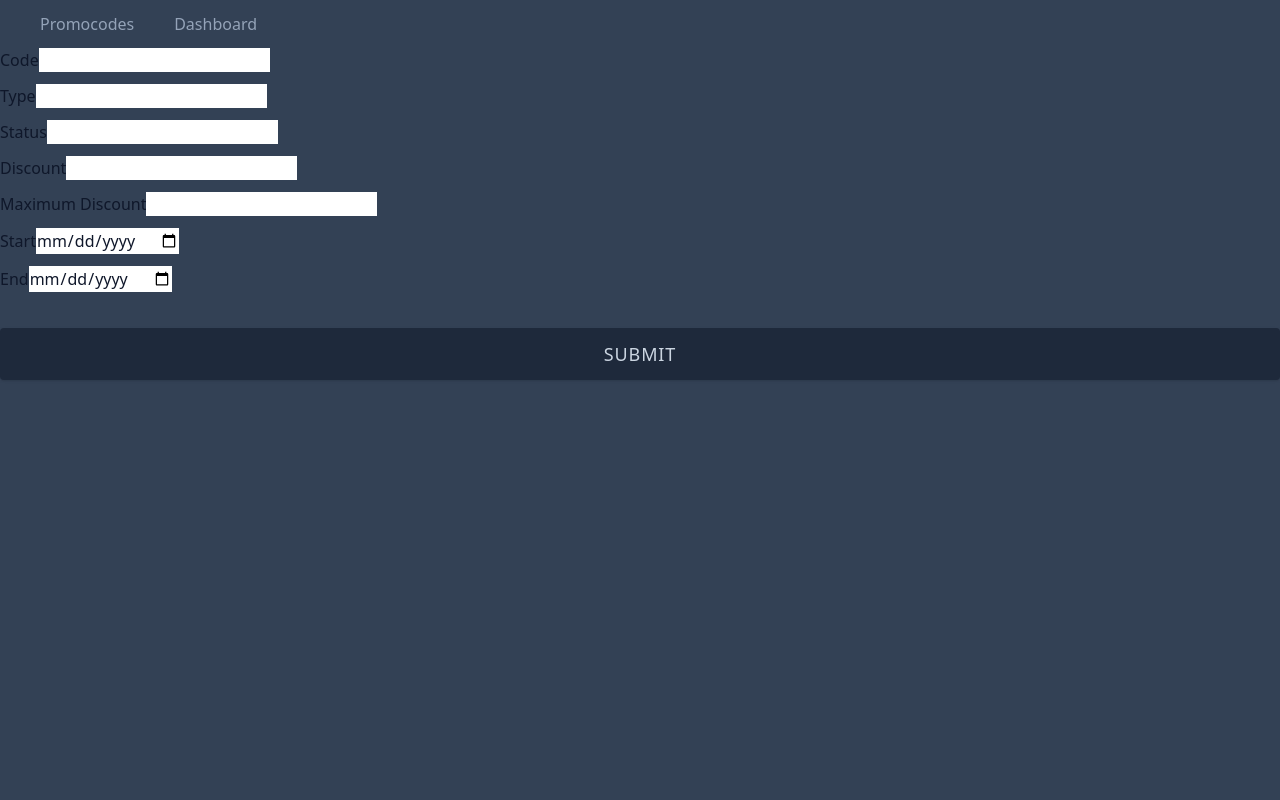
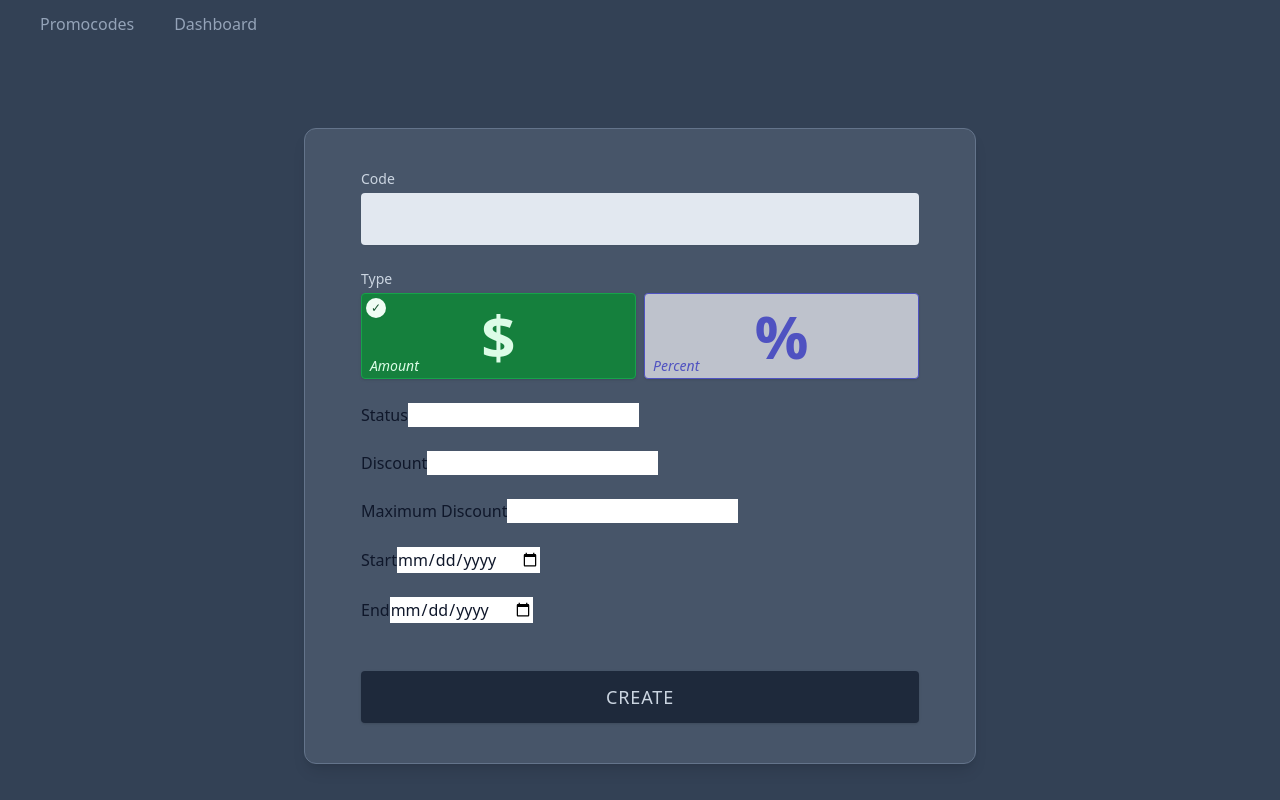
Before and after one commit to daniel-black/promocha, a Next.js app: page /promocodes/new in a window 1280 px wide. Built offline with nearby package versions, Linux system fonts and the light colour scheme.

Commit message:
progress on new promocode form

```diff
--- a/src/app/(tool)/promocodes/new/new-promocode-form.tsx
+++ b/src/app/(tool)/promocodes/new/new-promocode-form.tsx
@@ -1,64 +1,95 @@
 'use client';
 
-import { NewPromocodeFormSchema, NewPromocodeFormSchemaType } from "@/lib/schemas";
-import { zodResolver } from "@hookform/resolvers/zod";
-import { SubmitHandler, useForm } from "react-hook-form";
+import { useState } from "react";
+
+const promocodeTypes = ["amount", "percent"] as const;
+type PromocodeType = typeof promocodeTypes[number];
 
 export default function NewPromocodeForm() {
-  const {
-    register,
-    handleSubmit,
-    formState: { errors, isSubmitting, isSubmitted }
-  } = useForm<NewPromocodeFormSchemaType>({
-    resolver: zodResolver(NewPromocodeFormSchema)
-  });
+  const [code, setCode] = useState<string>('');
+  const [type, setType] = useState<PromocodeType>('amount');
+  const [discount, setDiscount] = useState<number>(5);
+  const [maxDiscount, setMaxDiscount] = useState<number | null>(null);
+  const [start, setStart] = useState<string | null>(null);
+  const [end, setEnd] = useState<string | null>(null);
 
-  const onSubmit: SubmitHandler<NewPromocodeFormSchemaType> = async (data) => {
-    console.log('hii')
-    const parsedData = NewPromocodeFormSchema.parse(data);
-    console.log(parsedData)
-  };
+  console.log(type)
 
   return (
-    <div>
-      <form onSubmit={handleSubmit(onSubmit)} className="space-y-3 text-slate-900">
-        <div>
-          <label>Code</label>
-          <input type="text" {...register('code')} />
+    <section className="px-6 sm:px-14 py-10 mt-20 space-y-8 bg-slate-600 shadow-lg rounded-xl mx-2 w-full max-w-2xl border border-slate-500">
+      <form className="space-y-6 text-slate-900">
+        <div className="space-y-1">
+          <label className="block text-sm text-slate-300">Code</label>
+          <input
+            value={code}
+            onChange={e => setCode(e.target.value.toUpperCase())}
+            type="text"
+            className="w-full rounded p-3 outline-none bg-slate-200 shadow-sm hover:bg-slate-100 focus:bg-slate-50 focus:ring focus:ring-slate-400 focus:ring-inset focus:ring-offset-1 text-slate-900 text-lg transition-all duration-75"
+          />
         </div>
-        <div>
-          <label>Type</label>
-          <input type="text" {...register('type')} />
+
+        <div className="space-y-1">
+          <label className="block text-sm text-slate-300">Type</label>
+          <div className="flex space-x-2">
+            <button
+              onClick={e => {
+                e.preventDefault();
+                setType('amount');
+              }}
+              className={`${type === 'amount' ? 'bg-green-700 text-green-100' : 'bg-green-50 text-green-500 brightness-[80%] hover:brightness-100'} disabled:cursor-auto  block relative w-full rounded cursor-pointer shadow border border-green-600 transition-all duration-100`}
+              disabled={type === 'amount'}
+            >
+              <span className="absolute bottom-0.5 left-2 text-sm italic">Amount</span>
+              <span className={`${type === 'amount' ? 'opacity-100' : 'opacity-0'} shadow-sm text-xs h-5 w-5 rounded-full bg-green-50 text-green-900 flex justify-center items-center absolute top-1 left-1 transition-all duration-100`}>✓</span>
+              <p className="text-6xl py-3 font-bold text-center">$</p>
+            </button>
+
+            <button
+              onClick={e => {
+                e.preventDefault();
+                setType('percent');
+              }}
+              className={`${type === 'percent' ? 'bg-indigo-600 text-indigo-100' : 'bg-indigo-50 text-indigo-500 brightness-[80%] hover:brightness-100'} disabled:cursor-auto block relative w-full rounded cursor-pointer shadow border border-indigo-500 transition-all duration-100`}
+              disabled={type === 'percent'}
+            >
+              <span className="absolute bottom-0.5 left-2 text-sm italic">Percent</span>
+              <span className={`${type === 'percent' ? 'opacity-100' : 'opacity-0'} shadow-sm text-xs h-5 w-5 rounded-full bg-indigo-50 text-indigo-900 flex justify-center items-center absolute top-1 left-1 transition-all duration-100`}>✓</span>
+              <p className=" text-6xl py-3 font-bold text-center">%</p>
+            </button>
+
+
+          </div>
         </div>
+
+
         <div>
           <label>Status</label>
-          <input type="text" {...register('status')} />
+          <input type="text" />
         </div>
         <div>
           <label>Discount</label>
-          <input type="number" {...register('discount')} />
+          <input type="number" />
         </div>
         <div>
           <label>Maximum Discount</label>
-          <input type="number" {...register('maxDiscount')} />
+          <input type="number" />
         </div>
         <div>
           <label>Start</label>
-          <input type="date" {...register('start')} />
+          <input type="date" />
         </div>
         <div>
           <label>End</label>
-          <input type="date" {...register('end')} />
+          <input type="date" />
         </div>
         <div className="pt-6">
           <input
             type="submit"
-            value={'SUBMIT'}
-            disabled={isSubmitting}
+            value={'CREATE'}
             className="w-full text-lg bg-slate-800 text-slate-300 tracking-wider py-3 rounded cursor-pointer shadow hover:shadow-lg hover:bg-slate-900 hover:scale-105 duration-100 transition-all"
           />
         </div>
       </form>
-    </div>
+    </section>
   );
 }
--- a/src/app/(tool)/promocodes/new/page.tsx
+++ b/src/app/(tool)/promocodes/new/page.tsx
@@ -2,7 +2,7 @@ import NewPromocodeForm from "./new-promocode-form";
 
 export default function NewPromocodePage() {
   return (
-    <div>
+    <div className="flex justify-center">
       <NewPromocodeForm />
     </div>
   );
--- a/src/lib/schemas.ts
+++ b/src/lib/schemas.ts
@@ -27,7 +27,6 @@ export const NewPromocodeFormSchema = z.object({
       message: 'Code must be less than 60 characters'
     }),
   type: z.string(),
-  status: z.string(),
   discount: z.number()
     .min(0.01, {
       message: 'Discount must be at least 0.01'
```
